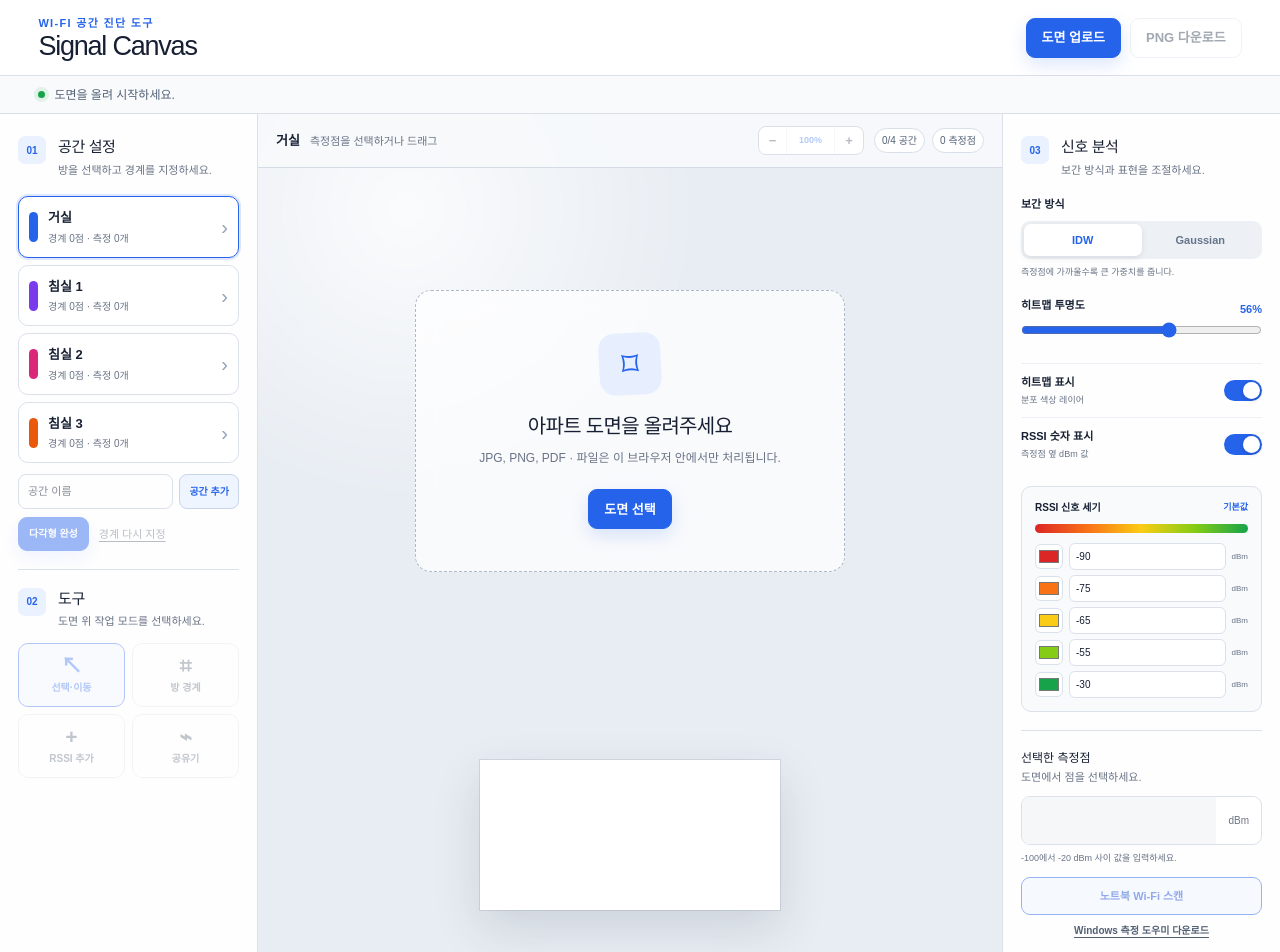
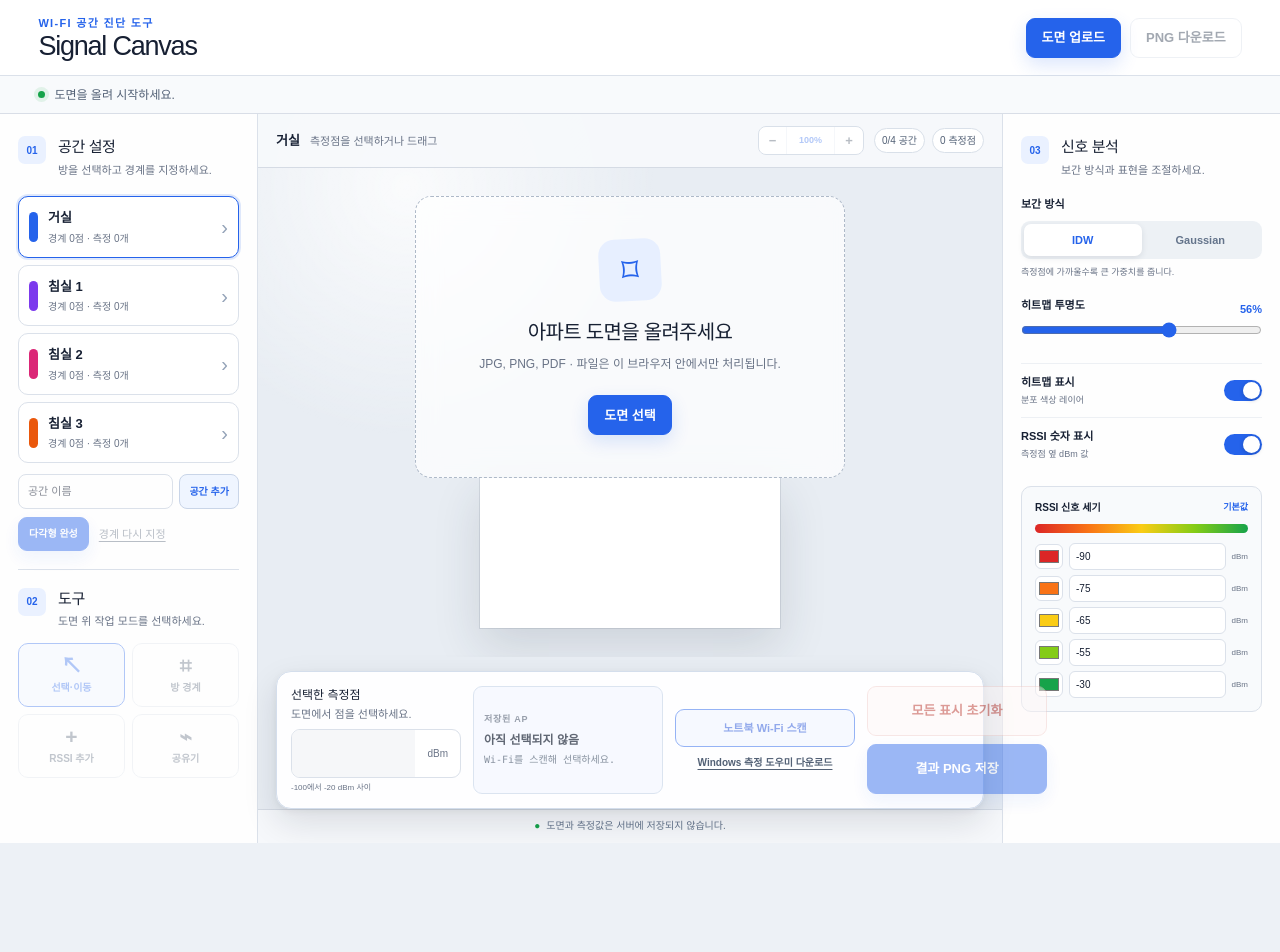
Before and after one commit to kictech/signal-canvas-wifi, a Next.js app: page / in a window 1280 px wide. Shown: the top 952 px of the page. After the commit the page ends 843 px from the top, so only its background shows below. Built offline with nearby package versions, Linux system fonts and the light colour scheme.

Commit message:
Move measurement controls to bottom center

```diff
--- a/app/globals.css
+++ b/app/globals.css
@@ -841,7 +841,8 @@ input[type="range"] {
   font-size: 8px;
 }
 
-.measurement-editor h3 {
+.measurement-editor h3,
+.floating-point h3 {
   margin: 0 0 3px;
   font-size: 12px;
 }
@@ -1039,6 +1040,93 @@ input[type="range"] {
   gap: 8px;
 }
 
+.floating-measurement-panel {
+  width: min(1120px, calc(100% - 36px));
+  margin: 14px auto 0;
+  padding: 14px;
+  border: 1px solid #d4deec;
+  border-radius: 15px;
+  background: rgba(255, 255, 255, 0.97);
+  box-shadow:
+    0 14px 34px rgba(15, 23, 42, 0.12),
+    0 2px 7px rgba(15, 23, 42, 0.06);
+  display: grid;
+  grid-template-columns:
+    minmax(170px, 0.9fr)
+    minmax(190px, 1fr)
+    minmax(180px, 0.9fr)
+    minmax(180px, 0.9fr);
+  gap: 12px;
+  align-items: stretch;
+  z-index: 3;
+}
+
+.floating-point,
+.floating-network,
+.floating-scan,
+.floating-actions {
+  min-width: 0;
+}
+
+.floating-point {
+  display: flex;
+  flex-direction: column;
+}
+
+.floating-point .rssi-input {
+  margin-top: 7px;
+}
+
+.floating-point > small {
+  margin-top: 4px;
+  color: var(--muted);
+  font-size: 8px;
+}
+
+.floating-network .saved-network {
+  height: 100%;
+  margin-top: 0;
+  display: flex;
+  flex-direction: column;
+  justify-content: center;
+}
+
+.empty-network {
+  opacity: 0.68;
+}
+
+.floating-scan {
+  display: flex;
+  flex-direction: column;
+  justify-content: center;
+}
+
+.floating-scan .wifi-scan-button {
+  margin-top: 0;
+}
+
+.floating-actions {
+  display: grid;
+  grid-template-rows: 1fr 1fr;
+  gap: 8px;
+}
+
+.floating-actions .button {
+  width: 100%;
+  min-height: 38px;
+}
+
+.floating-results {
+  grid-column: 1 / -1;
+  padding-top: 2px;
+  border-top: 1px solid #e4e9f0;
+}
+
+.floating-results .wifi-list {
+  max-height: 190px;
+  grid-template-columns: repeat(auto-fit, minmax(220px, 1fr));
+}
+
 @keyframes spin {
   to {
     transform: rotate(360deg);
@@ -1058,6 +1146,10 @@ input[type="range"] {
 
   .panel {
     padding: 18px 14px;
+  }
+
+  .floating-measurement-panel {
+    grid-template-columns: 1fr 1fr;
   }
 }
 
@@ -1102,6 +1194,11 @@ input[type="range"] {
 
   .canvas-stage canvas {
     max-height: 58vh;
+  }
+
+  .floating-measurement-panel {
+    width: calc(100% - 24px);
+    margin-top: 12px;
   }
 }
 
@@ -1162,6 +1259,16 @@ input[type="range"] {
     max-height: 52vh;
   }
 
+  .floating-measurement-panel {
+    grid-template-columns: 1fr;
+    padding: 12px;
+  }
+
+  .floating-actions {
+    grid-template-columns: 1fr 1fr;
+    grid-template-rows: none;
+  }
+
   .room-list {
     grid-template-columns: 1fr;
   }
--- a/app/page.tsx
+++ b/app/page.tsx
@@ -1093,6 +1093,132 @@ export default function Home() {
             )}
           </div>
 
+          <div className="floating-measurement-panel">
+            <div className="floating-point">
+              <div className="editor-heading">
+                <div>
+                  <h3>선택한 측정점</h3>
+                  <p>
+                    {selectedMeasurement
+                      ? selectedMeasurement.room.name
+                      : "도면에서 점을 선택하세요."}
+                  </p>
+                </div>
+                {selectedMeasurement && (
+                  <button onClick={deleteSelected} className="delete-button">
+                    삭제
+                  </button>
+                )}
+              </div>
+              <div className="rssi-input">
+                <input
+                  type="text"
+                  inputMode="numeric"
+                  value={rssiDraft}
+                  disabled={!selectedMeasurement}
+                  onChange={(event) =>
+                    setRssiDraft(event.target.value.replace(/[^\d-]/g, ""))
+                  }
+                  onBlur={commitRssiDraft}
+                  onKeyDown={(event) => {
+                    if (event.key === "Enter") {
+                      commitRssiDraft();
+                      event.currentTarget.blur();
+                    }
+                  }}
+                  aria-label="RSSI 값"
+                />
+                <span>dBm</span>
+              </div>
+              <small>-100에서 -20 dBm 사이</small>
+            </div>
+
+            <div className="floating-network">
+              {selectedMeasurement?.measurement.ssid ? (
+                <div className="saved-network">
+                  <span>저장된 AP</span>
+                  <strong>{selectedMeasurement.measurement.ssid}</strong>
+                  <code>{selectedMeasurement.measurement.bssid}</code>
+                </div>
+              ) : (
+                <div className="saved-network empty-network">
+                  <span>저장된 AP</span>
+                  <strong>아직 선택되지 않음</strong>
+                  <code>Wi‑Fi를 스캔해 선택하세요.</code>
+                </div>
+              )}
+            </div>
+
+            <div className="floating-scan">
+              <button
+                className="wifi-scan-button"
+                onClick={scanWifi}
+                disabled={!selectedMeasurement || wifiScanning}
+              >
+                {wifiScanning ? "주변 Wi‑Fi 검색 중…" : "노트북 Wi‑Fi 스캔"}
+              </button>
+              <a
+                className="helper-download"
+                href="/downloads/signal-canvas-wifi-helper.zip"
+                download
+              >
+                Windows 측정 도우미 다운로드
+              </a>
+            </div>
+
+            <div className="floating-actions">
+              <button
+                className="button button-danger"
+                onClick={resetAll}
+                disabled={!imageReady}
+              >
+                모든 표시 초기화
+              </button>
+              <button
+                className="button button-primary"
+                onClick={downloadPng}
+                disabled={!imageReady}
+              >
+                결과 PNG 저장
+              </button>
+            </div>
+
+            {(wifiError || wifiNetworks.length > 0) && (
+              <div className="floating-results">
+                {wifiError && <p className="wifi-error">{wifiError}</p>}
+                {wifiNetworks.length > 0 && (
+                  <div
+                    className="wifi-list"
+                    role="list"
+                    aria-label="주변 Wi‑Fi 목록"
+                  >
+                    {wifiNetworks.map((network) => (
+                      <button
+                        key={`${network.bssid}-${network.channel || ""}`}
+                        onClick={() => selectWifiNetwork(network)}
+                        className={
+                          selectedMeasurement?.measurement.bssid?.toUpperCase() ===
+                          network.bssid.toUpperCase()
+                            ? "selected"
+                            : ""
+                        }
+                      >
+                        <span className="wifi-main">
+                          <strong>{network.ssid}</strong>
+                          <code>{network.bssid.toUpperCase()}</code>
+                        </span>
+                        <span className="wifi-reading">
+                          <strong>{Math.round(network.rssi)} dBm</strong>
+                          {network.channel && <small>CH {network.channel}</small>}
+                        </span>
+                      </button>
+                    ))}
+                  </div>
+                )}
+              </div>
+            )}
+          </div>
+
           <div className="privacy-note">
             <span>●</span>
             도면과 측정값은 서버에 저장되지 않습니다.
@@ -1232,106 +1358,6 @@ export default function Home() {
             </div>
           </div>
 
-          <div className="separator" />
-
-          <div className="measurement-editor">
-            <div className="editor-heading">
-              <div>
-                <h3>선택한 측정점</h3>
-                <p>
-                  {selectedMeasurement
-                    ? selectedMeasurement.room.name
-                    : "도면에서 점을 선택하세요."}
-                </p>
-              </div>
-              {selectedMeasurement && (
-                <button onClick={deleteSelected} className="delete-button">
-                  삭제
-                </button>
-              )}
-            </div>
-            <div className="rssi-input">
-              <input
-                type="text"
-                inputMode="numeric"
-                value={rssiDraft}
-                disabled={!selectedMeasurement}
-                onChange={(event) =>
-                  setRssiDraft(event.target.value.replace(/[^\d-]/g, ""))
-                }
-                onBlur={commitRssiDraft}
-                onKeyDown={(event) => {
-                  if (event.key === "Enter") {
-                    commitRssiDraft();
-                    event.currentTarget.blur();
-                  }
-                }}
-                aria-label="RSSI 값"
-              />
-              <span>dBm</span>
-            </div>
-            <small>-100에서 -20 dBm 사이 값을 입력하세요.</small>
-            {selectedMeasurement?.measurement.ssid && (
-              <div className="saved-network">
-                <span>저장된 AP</span>
-                <strong>{selectedMeasurement.measurement.ssid}</strong>
-                <code>{selectedMeasurement.measurement.bssid}</code>
-              </div>
-            )}
-            <button
-              className="wifi-scan-button"
-              onClick={scanWifi}
-              disabled={!selectedMeasurement || wifiScanning}
-            >
-              {wifiScanning ? "주변 Wi‑Fi 검색 중…" : "노트북 Wi‑Fi 스캔"}
-            </button>
-            <a
-              className="helper-download"
-              href="/downloads/signal-canvas-wifi-helper.zip"
-              download
-            >
-              Windows 측정 도우미 다운로드
-            </a>
-            {wifiError && <p className="wifi-error">{wifiError}</p>}
-            {wifiNetworks.length > 0 && (
-              <div className="wifi-list" role="list" aria-label="주변 Wi‑Fi 목록">
-                {wifiNetworks.map((network) => (
-                  <button
-                    key={`${network.bssid}-${network.channel || ""}`}
-                    onClick={() => selectWifiNetwork(network)}
-                    className={
-                      selectedMeasurement?.measurement.bssid?.toUpperCase() ===
-                      network.bssid.toUpperCase()
-                        ? "selected"
-                        : ""
-                    }
-                  >
-                    <span className="wifi-main">
-                      <strong>{network.ssid}</strong>
-                      <code>{network.bssid.toUpperCase()}</code>
-                    </span>
-                    <span className="wifi-reading">
-                      <strong>{Math.round(network.rssi)} dBm</strong>
-                      {network.channel && <small>CH {network.channel}</small>}
-                    </span>
-                  </button>
-                ))}
-              </div>
-            )}
-          </div>
-
-          <div className="bottom-actions">
-            <button className="button button-danger" onClick={resetAll} disabled={!imageReady}>
-              모든 표시 초기화
-            </button>
-            <button
-              className="button button-primary"
-              onClick={downloadPng}
-              disabled={!imageReady}
-            >
-              결과 PNG 저장
-            </button>
-          </div>
         </aside>
       </div>
     </main>
```
